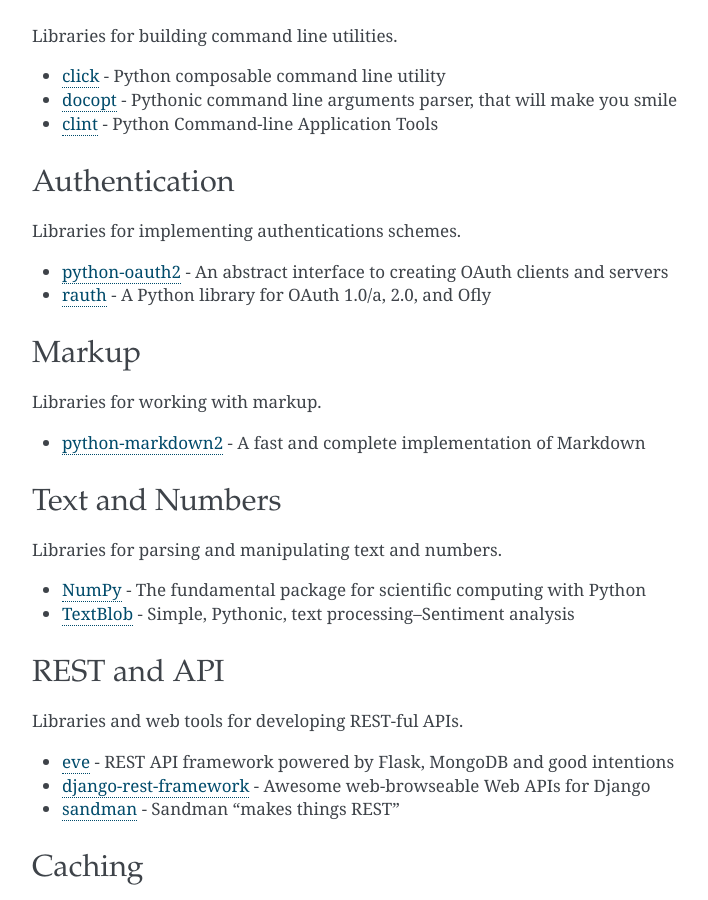
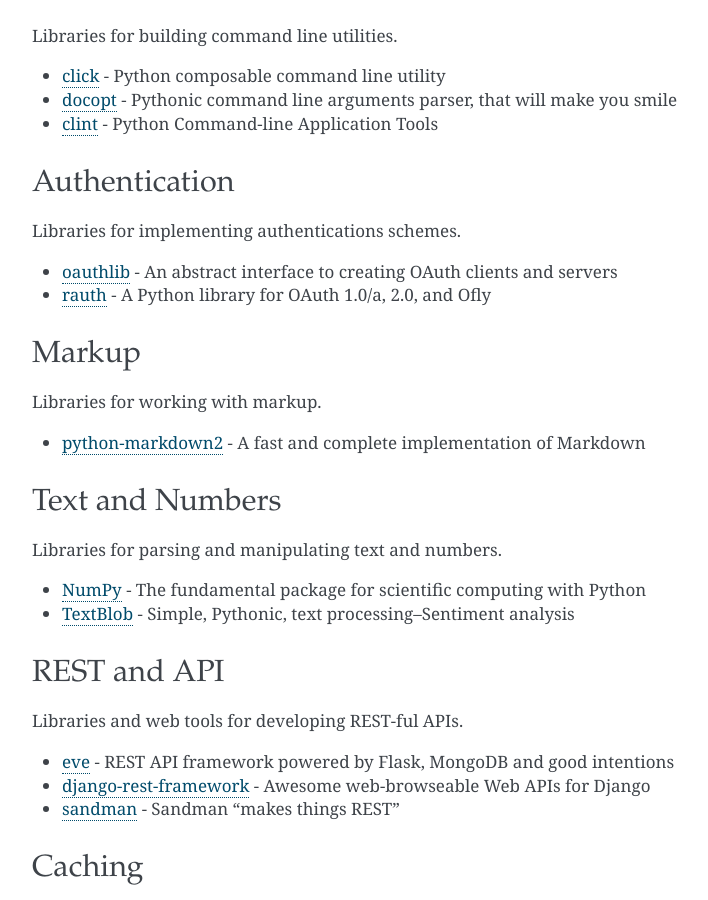
Before and after one commit to fengsp/easy-python, a Sphinx documentation site: the page built from docs/libraries.rst, in a window 1280 px wide and 900 px high, scrolled down 5121 px. Shown: the whole window, without its empty margins (388-1096 px from the left). Built offline with Sphinx 7.4.7, drawn with Linux system fonts in a browser that asks for light colours.

Commit message:
Recommend OAuthLib rather than python-oauth2
python-oauth2 has not been updated in years, oauthlib is the canonical python OAuth implementation

```diff
--- a/docs/libraries.rst
+++ b/docs/libraries.rst
@@ -396,11 +396,11 @@
 
 Libraries for implementing authentications schemes.
 
-- `python-oauth2`_ - An abstract interface to creating OAuth clients and servers
+- `oauthlib`_ - An abstract interface to creating OAuth clients and servers
 - `rauth`_ - A Python library for OAuth 1.0/a, 2.0, and Ofly
 
 
-.. _python-oauth2: https://github.com/simplegeo/python-oauth2
+.. _oauthlib: https://github.com/idan/oauthlib
 .. _rauth: https://rauth.readthedocs.org/
 
 
```
